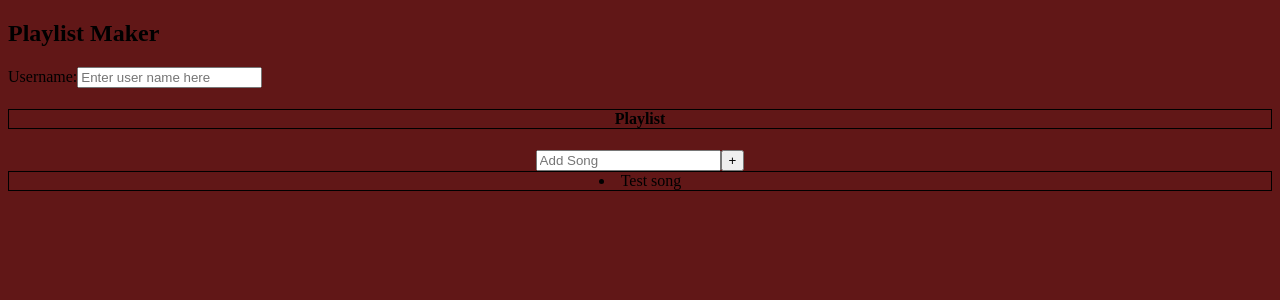
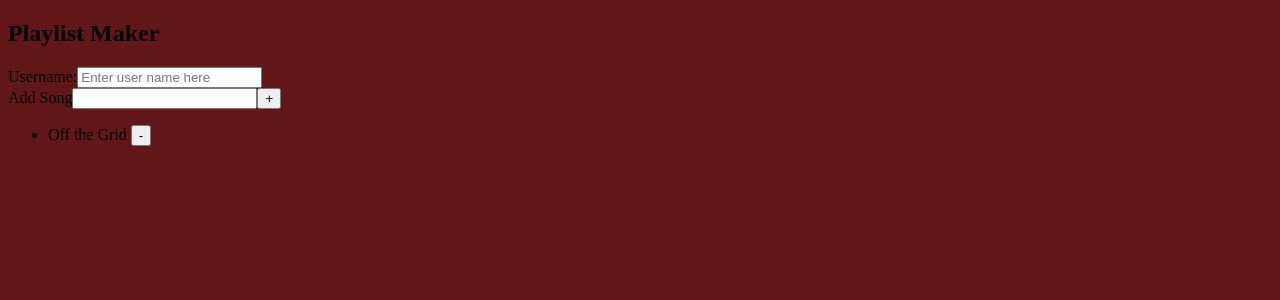
Before and after one commit to ywakili18/Playlist-Maker, a React (Create React App) app in the folder client/: page / in a window 1280 px wide. Shown: the top 300 px of the page. Built offline with nearby package versions, Linux system fonts and the light colour scheme.

Commit message:
finished component to add song name and delete song from list

```diff
--- a/client/src/components/AddSong.js
+++ b/client/src/components/AddSong.js
@@ -1,27 +1,16 @@
-import React, { useState } from 'react'
-import Playlist from './Playlist'
-const AddSong = () => {
-  const [song, setSong] = useState([''])
+import React from 'react'
+// song component to add song
+const AddSong = (props) => {
   return (
     <div>
-      <div id="formId">
-        <form>
-          <input
-            type="text"
-            placeholder="Add Song"
-            onChange={(e) => {
-              setSong(e.target.value)
-            }}
-            value={song}
-          ></input>
-          <button>+</button>
-          <br />
-        </form>
-      </div>
-
-      <div className="songListContainer">
-        <Playlist />
-      </div>
+      <label>Add Song</label>
+      <input
+        type="text"
+        name="songs"
+        onChange={props.handleChange}
+        value={props.value}
+      />
+      <button onClick={props.addSong}>+</button>
     </div>
   )
 }
--- a/client/src/components/Playlist.js
+++ b/client/src/components/Playlist.js
@@ -1,5 +1,31 @@
 import React, { useState } from 'react'
+import Songs from './Songs'
+import AddSong from './AddSong'
+
 const Playlist = () => {
-  return <li>Test song</li>
+  // state passes down
+  const [songs, manageSongs] = useState(['Off the Grid'])
+
+  const [input, setInput] = useState('')
+  const addSong = () => {
+    let myNewPlayList = [...songs, input]
+    manageSongs(myNewPlayList)
+  }
+
+  const removeSong = (index) => {
+    let myNewPlayList = [...songs]
+    myNewPlayList.splice(index, 1)
+    manageSongs(myNewPlayList)
+  }
+  const handleChange = (event) => {
+    setInput(event.target.value)
+  }
+  return (
+    <div className="list">
+      <AddSong handleChange={handleChange} addSong={addSong} value={input} />
+      <Songs songs={songs} removeSong={removeSong} />
+    </div>
+  )
 }
+
 export default Playlist
--- /dev/null
+++ b/client/src/components/Songs.js
@@ -0,0 +1,13 @@
+import React from 'react'
+const Songs = (props) => {
+  return (
+    <ul>
+      {props.songs.map((song, index) => (
+        <li key={index}>
+          {song} <button onClick={() => props.removeSong(index)}>-</button>
+        </li>
+      ))}
+    </ul>
+  )
+}
+export default Songs
--- a/client/src/pages/Home.js
+++ b/client/src/pages/Home.js
@@ -1,16 +1,10 @@
 import React from 'react'
-import PlaylistName from '../components/PlaylistName'
-import AddSong from '../components/AddSong'
-
+import Playlist from '../components/Playlist'
+// page imports playListname container and Add song input component
 const Home = () => {
   return (
     <div>
-      <div className="playListNameContainer">
-        <PlaylistName />
-      </div>
-      <div className="addSongListContainer">
-        <AddSong songs={[]} />
-      </div>
+      <Playlist />
     </div>
   )
 }
```
